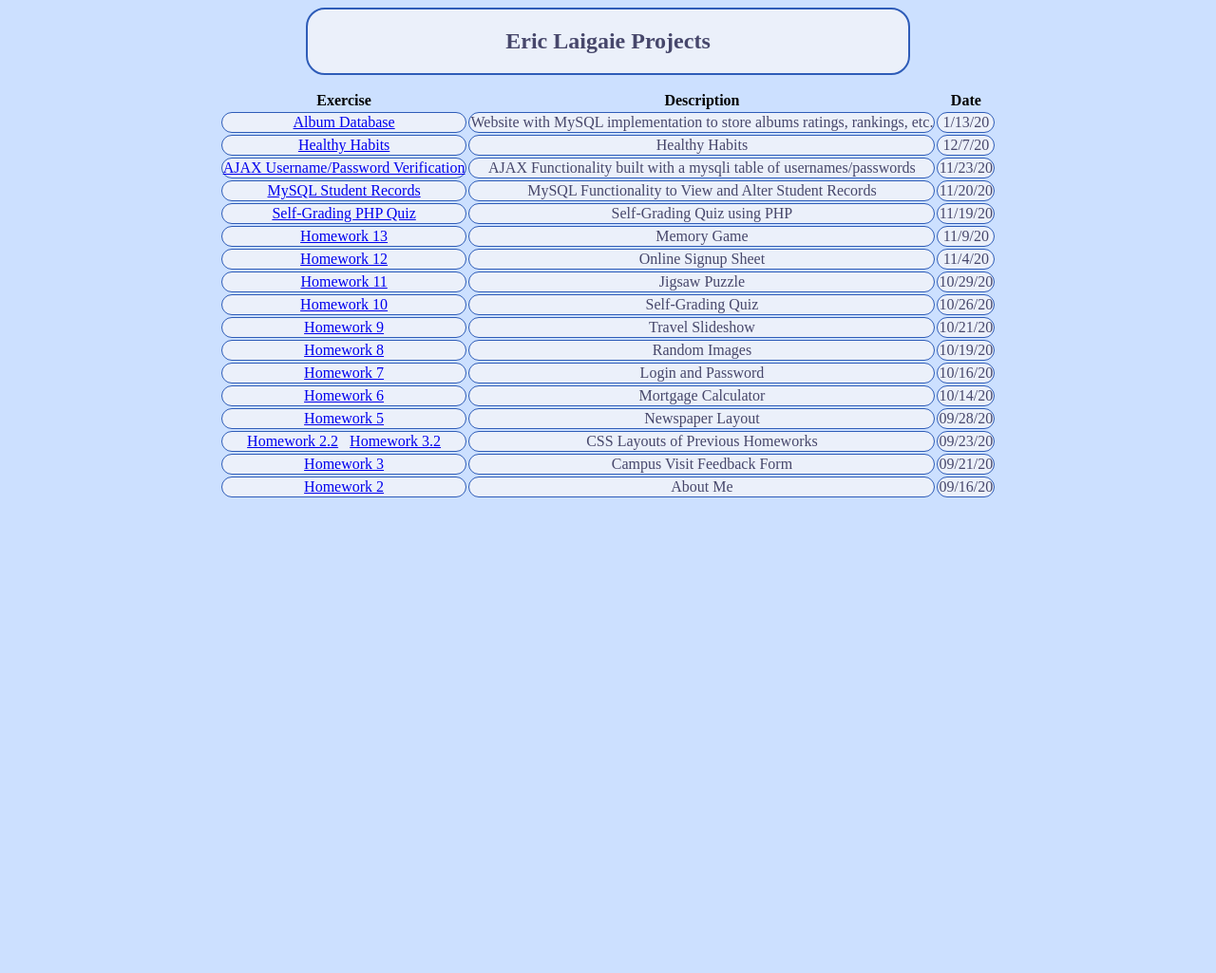
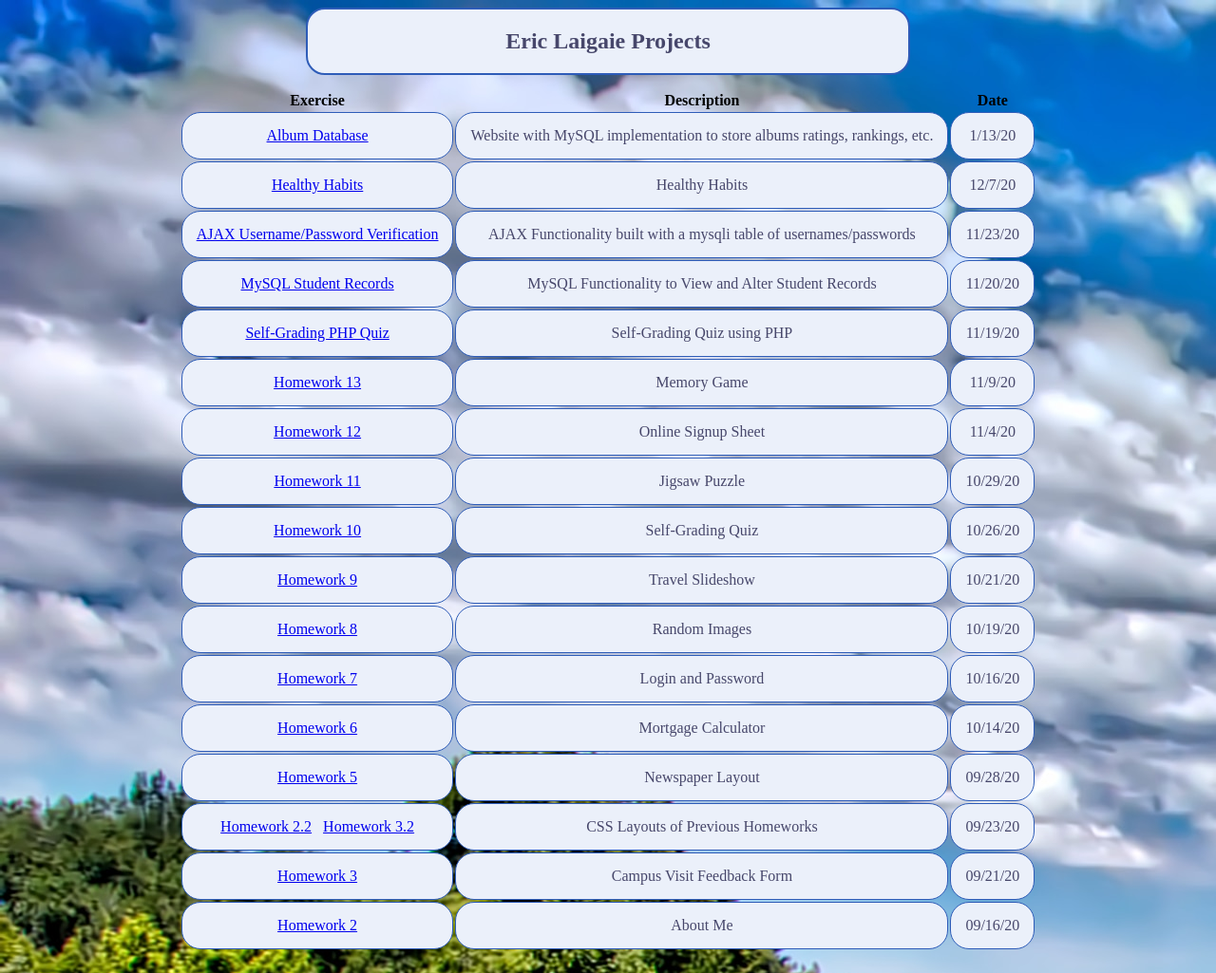
Before and after one commit to ericlaigaie/Personal_Projects, a PHP site: page / in a window 1280 px wide. Shown: the whole page at 95% size. Before the commit the page ends 524 px from the top, so only its background shows below. Run offline with PHP 8.4, Linux system fonts and the light colour scheme.

Commit message:
new css stuff
finished index css

```diff
--- a/index.css
+++ b/index.css
@@ -1,5 +1,6 @@
 body {
 	background-color: #cce0ff;
+	background-image: url("austin.jpg");
 }
 
 table {
@@ -20,6 +21,7 @@ table {
 }
 
 td {
+	padding: 15px;
 	text-align: center;
 	background-color: #ebf0fa;
 	color: #47476b;
```
Also changed, not shown: austin.jpg (added).
